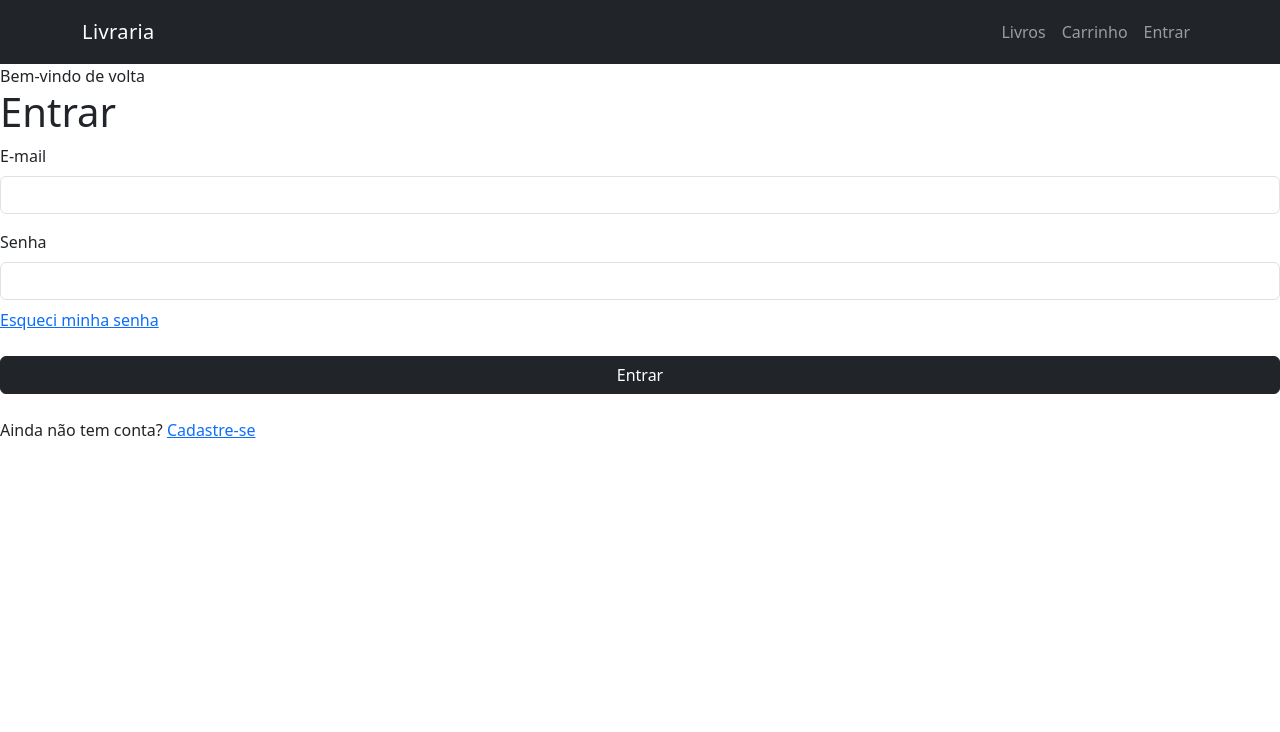
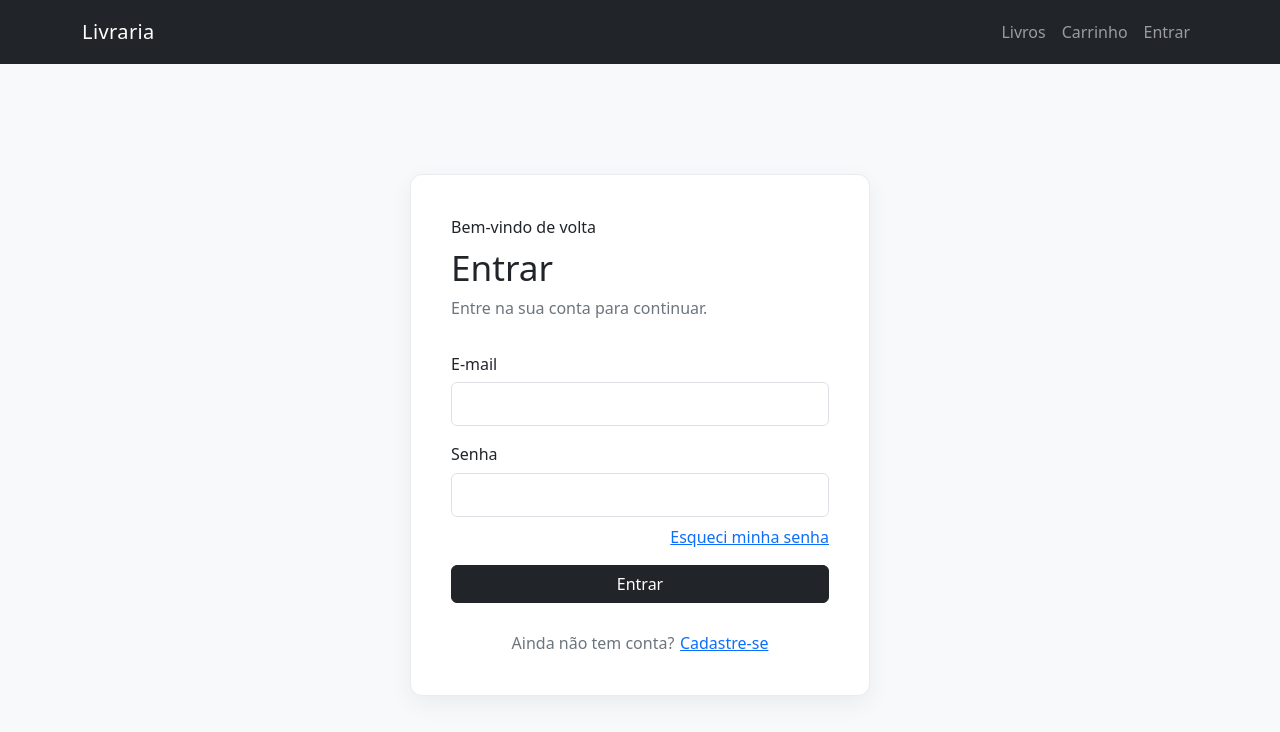
Before and after one commit to FrAnKlInSousa/lojafatec, an Angular app: page /login in a window 1280 px wide. Shown: the top 732 px of the page. Built offline with nearby package versions, Linux system fonts and the light colour scheme.

Commit message:
layout tela de login

```diff
--- a/src/app/pages/login/login.css
+++ b/src/app/pages/login/login.css
@@ -0,0 +1,50 @@
+.auth-page {
+  min-height: calc(100vh - 58px);
+  display: flex;
+  align-items: center;
+  justify-content: center;
+  padding: 3rem 1rem;
+  background: #f8f9fa;
+}
+
+.auth-card {
+  width: 100%;
+  max-width: 460px;
+  padding: 2.5rem;
+  background: #fff;
+  border: 1px solid #e9ecef;
+  border-radius: 12px;
+  box-shadow: 0 8px 24px rgba(0, 0, 0, 0.06);
+}
+
+.auth-header {
+  margin-bottom: 2rem;
+}
+
+.auth-header h1 {
+  margin-top: 0.4rem;
+  margin-bottom: 0.5rem;
+  font-size: 2.2rem;
+}
+
+.auth-header p {
+  margin-bottom: 0;
+  color: #6c757d;
+}
+
+.form-label {
+  margin-bottom: 0.4rem;
+  font-weight: 500;
+}
+
+.form-control {
+  min-height: 44px;
+}
+
+.auth-footer {
+  display: flex;
+  justify-content: center;
+  gap: 0.35rem;
+  margin-top: 1.75rem;
+  color: #6c757d;
+}
--- a/src/app/pages/login/login.html
+++ b/src/app/pages/login/login.html
@@ -1,26 +1,67 @@
 <section class="auth-page">
   <div class="auth-card">
-    <span class="eyebrow">Bem-vindo de volta</span>
-    <h1>Entrar</h1>
+
+    <div class="auth-header">
+      <span class="eyebrow">Bem-vindo de volta</span>
+      <h1>Entrar</h1>
+      <p>Entre na sua conta para continuar.</p>
+    </div>
 
     <form (ngSubmit)="entrar()">
-      <label for="email" class="form-label">E-mail</label>
-      <input id="email" type="email" class="form-control mb-3" [(ngModel)]="email" name="email">
 
-      <label for="senha" class="form-label">Senha</label>
-      <input id="senha" type="password" class="form-control mb-2" [(ngModel)]="senha" name="senha">
+      <div class="mb-3">
+        <label for="email" class="form-label">
+          E-mail
+        </label>
 
-      <a routerLink="/recuperar-senha" class="forgot">Esqueci minha senha</a>
+        <input
+          id="email"
+          type="email"
+          class="form-control"
+          [(ngModel)]="email"
+          name="email"
+        >
+      </div>
+
+      <div class="mb-2">
+        <label for="senha" class="form-label">
+          Senha
+        </label>
+
+        <input
+          id="senha"
+          type="password"
+          class="form-control"
+          [(ngModel)]="senha"
+          name="senha"
+        >
+      </div>
+
+      <div class="text-end mb-3">
+        <a routerLink="/recuperar-senha">
+          Esqueci minha senha
+        </a>
+      </div>
 
       <p class="text-danger" *ngIf="erro">
         {{erro}}
       </p>
-      <button type="submit" class="btn btn-dark w-100 mt-4">Entrar</button>
+
+      <button
+        type="submit"
+        class="btn btn-dark w-100"
+      >
+        Entrar
+      </button>
 
     </form>
 
-    <p class="mt-4 mb-0">Ainda não tem conta?
-      <a routerLink="/cadastro">Cadastre-se</a>
-    </p>
+    <div class="auth-footer">
+      <span>Ainda não tem conta?</span>
+      <a routerLink="/cadastro">
+        Cadastre-se
+      </a>
+    </div>
+
   </div>
 </section>
```
